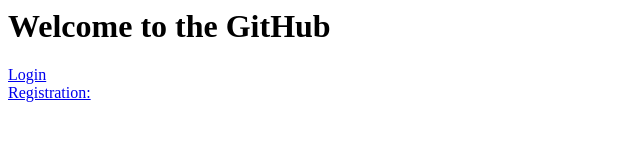
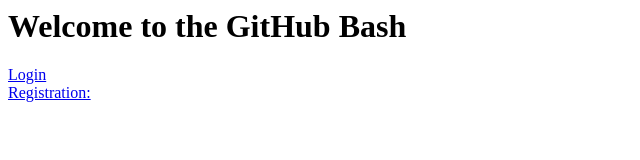
Before and after one commit to santvan3207/firstRepoByBharath, a plain HTML site: page index.html in a window 1280 px wide. Shown: the whole page, without its empty margins (0-640 px from the left). Drawn offline with Linux system fonts and the light colour scheme.

Commit message:
test for merge conflict

```diff
--- a/index.html
+++ b/index.html
@@ -2,7 +2,7 @@
 <head>
 </head>
 <body>
-	<h1>Welcome to the GitHub </h1>
+	<h1>Welcome to the GitHub Bash </h1>
 	<a href="login.html">Login</a>
 	<br/>
 	<a href="reg.html">Registration:</a>
```
